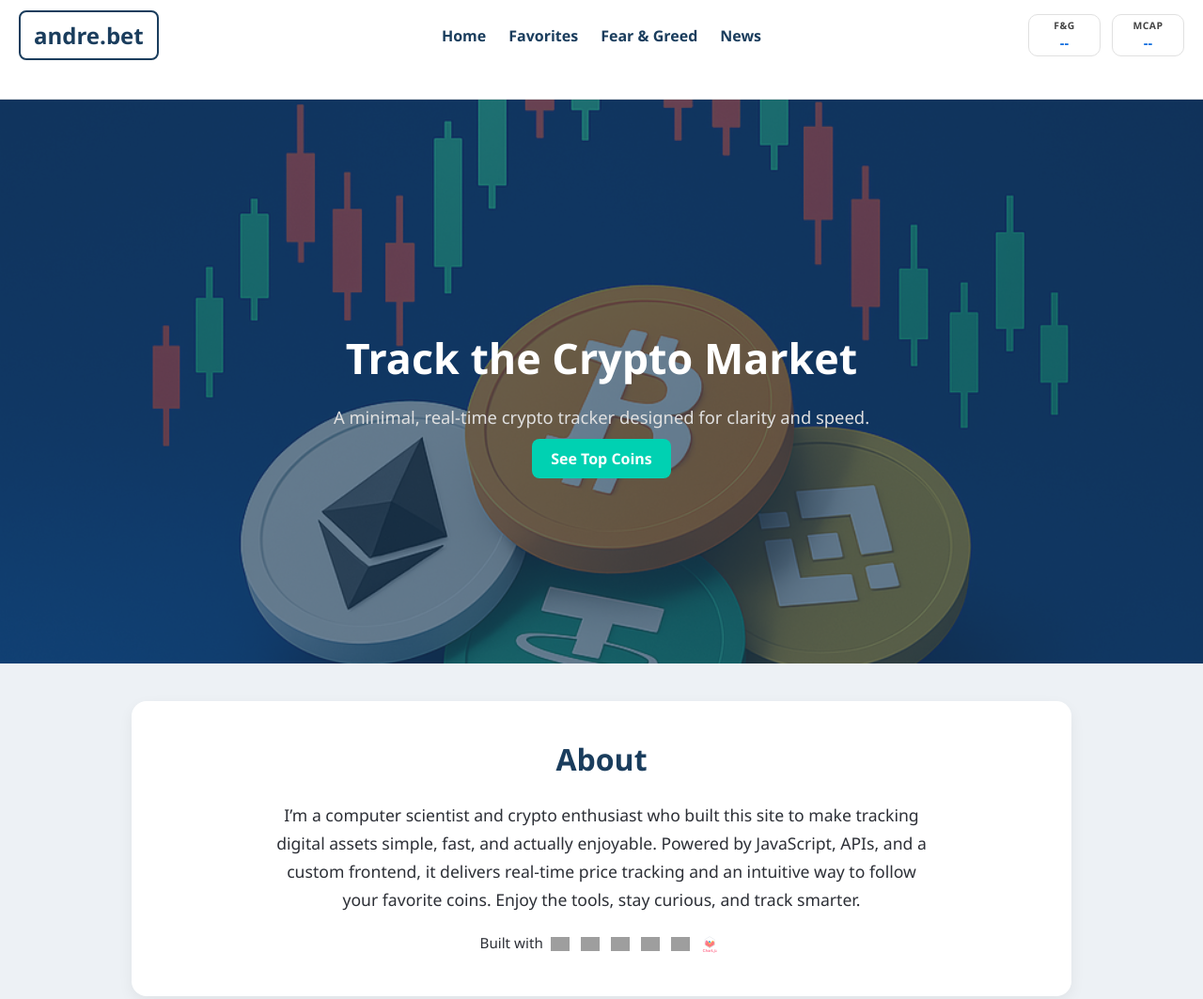
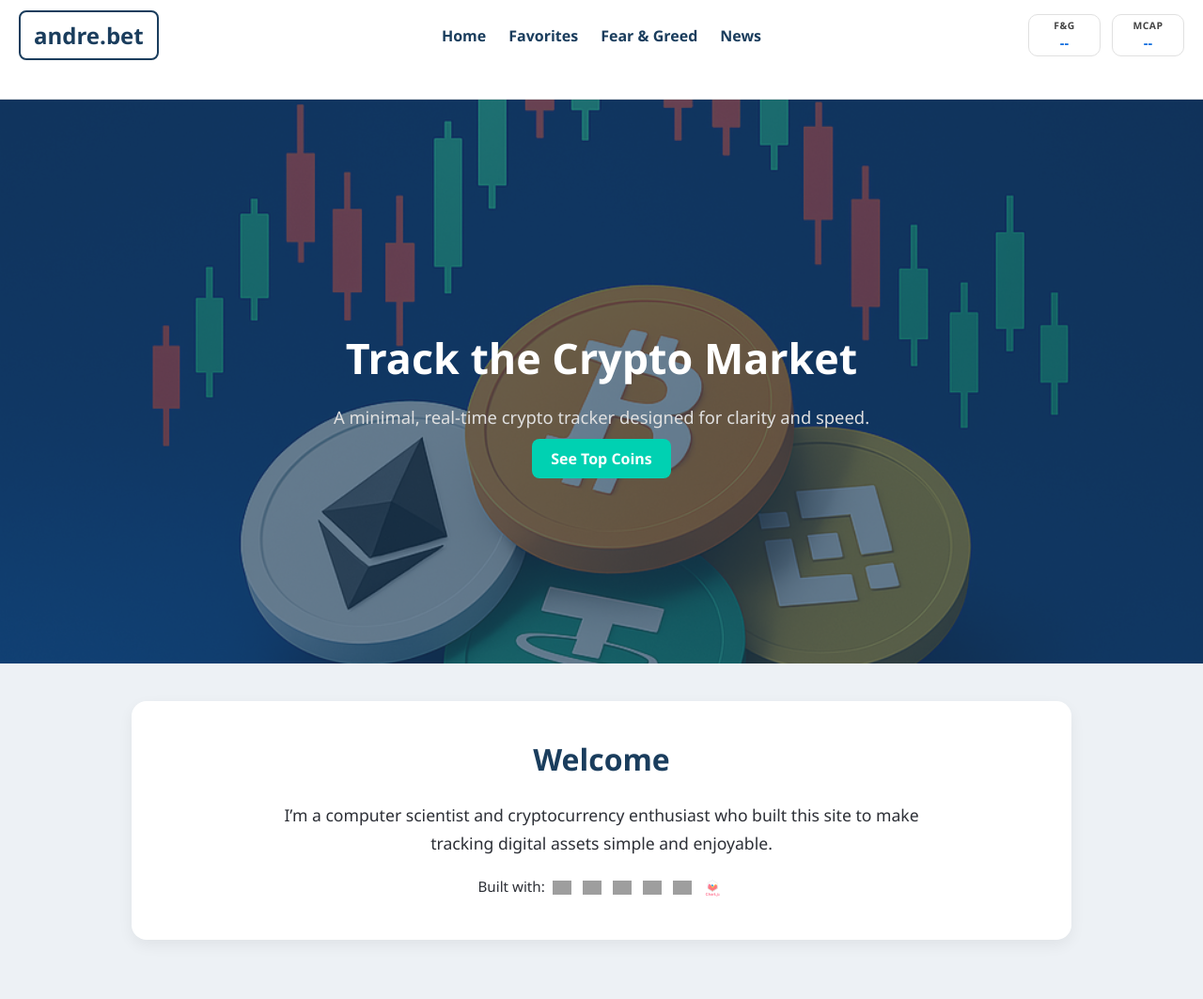
Before and after one commit to ashworth3/andre.bet, a plain HTML site: page public/index.html in a window 1280 px wide. Shown: the top 1063 px of the page at 94% size. Drawn offline with nearby package versions, Linux system fonts and the light colour scheme; no server answers; grey boxes are pictures that could not be loaded; a script that the page names is missing.

Commit message:
small site upgrades

```diff
--- a/public/index.html
+++ b/public/index.html
@@ -23,10 +23,12 @@
   <meta name="twitter:description" content="A sleek, fast crypto tracker made by Andre Ashworth." />
   <meta name="twitter:image" content="images/important.png" />
 
-  <!-- Your Existing Tags -->
+  <!-- Site Links -->
   <link rel="icon" href="images/favicon.ico" type="image/x-icon" />
   <link rel="stylesheet" href="style.css" />
   <link rel="stylesheet" href="https://cdnjs.cloudflare.com/ajax/libs/font-awesome/6.5.0/css/all.min.css" />
+
+  <!-- AOS Animate on Scroll -->
   <link href="https://unpkg.com/aos@2.3.1/dist/aos.css" rel="stylesheet" />
 </head>
 
@@ -83,18 +85,14 @@
 <!-- About Section -->
 <section class="container">
   <div class="info-box" data-aos="fade-up">
-    <h2 class="section-title">About</h2>
+    <h2 class="section-title">Welcome</h2>
     <p style="max-width: 700px; margin: 0 auto; font-size: 1.1rem; line-height: 1.7;">
-      I’m a computer scientist and crypto enthusiast who
+      I’m a computer scientist and cryptocurrency enthusiast who
       built this site to make tracking digital assets
-      simple, fast, and actually enjoyable.
-      Powered by JavaScript, APIs, and a custom frontend,
-      it delivers real-time price tracking and
-      an intuitive way to follow your favorite coins.
-      Enjoy the tools, stay curious, and track smarter.
+      simple and enjoyable.
     </p>
     <p style="text-align:center; margin-top: 20px; font-size: 0.95rem;">
-      Built with
+      Built with:
       <a href="https://developer.mozilla.org/en-US/docs/Web/HTML" target="_blank" style="text-decoration: none;">
         <img src="https://cdn.jsdelivr.net/gh/devicons/devicon/icons/html5/html5-original.svg" alt="HTML" width="20" style="vertical-align: middle; margin: 0 4px;" />
       </a>
@@ -258,7 +256,7 @@
 <footer class="footer">
   <div class="footer-inline">
     <p class="footer-credit">
-      🚀 Built by Andre <span class="footer-divider">|</span> © 2025 <a href="index.html">andre.bet</a>
+      © 2025 <a href="index.html">andre.bet</a>
     </p>
   </div>
 </footer>
```
Also changed, not shown: public/404.html (+2 -1 lines), public/favorites.html (+1 -1 lines), public/fearandgreed.html (+2 -1 lines), public/news.html (+3 -1 lines), README.md.
